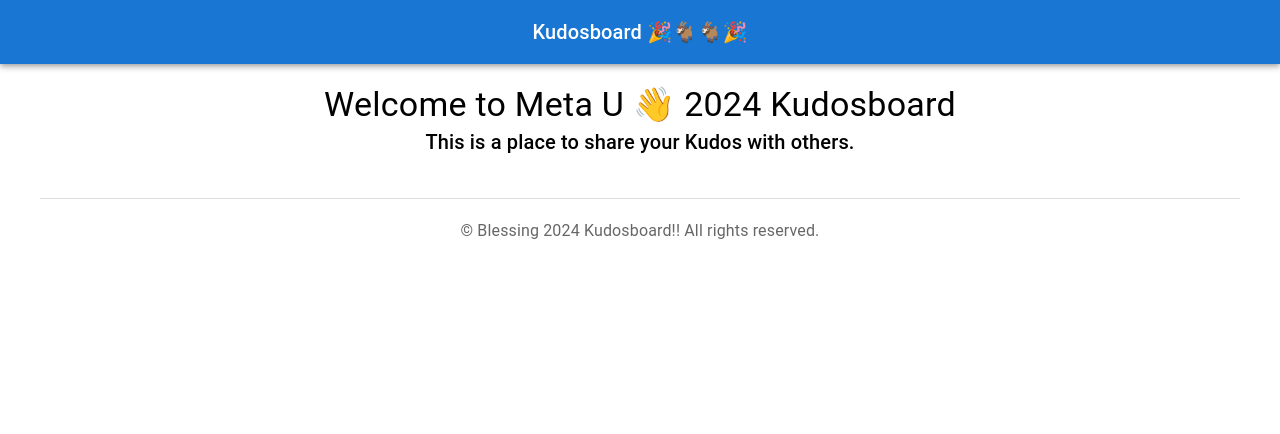
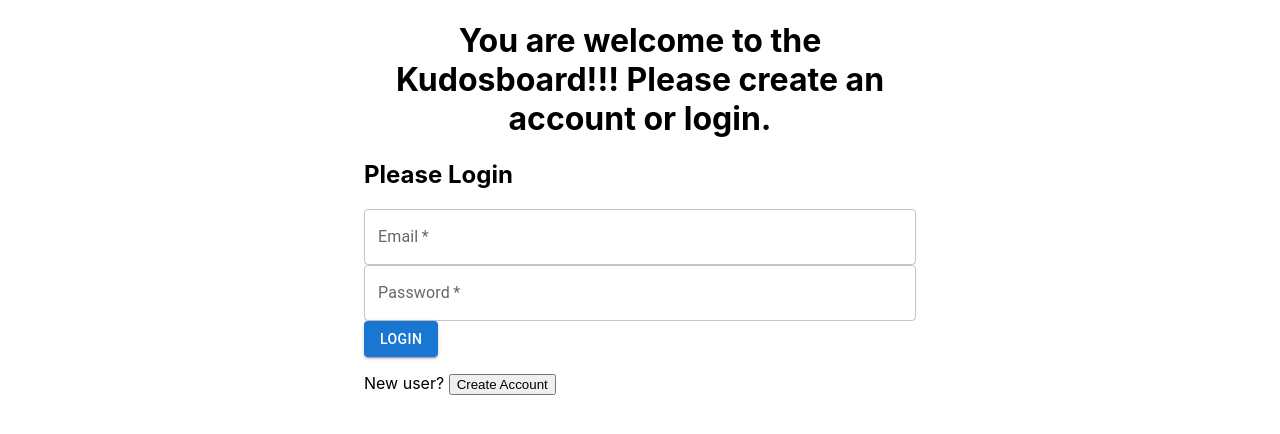
Before and after one commit to BlessingAmoah/Project-3, a React (Create React App) app in the folder kudosboard/: page /Login in a window 1280 px wide. Shown: the top 434 px of the page. Built offline with nearby package versions, Linux system fonts and the light colour scheme; no server answers.

Commit message:
Worked on the Login feature

```diff
--- a/kudosboard/src/App.js
+++ b/kudosboard/src/App.js
@@ -5,7 +5,10 @@ import React, { useState, useEffect } from 'react';
 import Navbar from './components/Navbar';
 import Header from './components/Header';
 import Footer from './components/Footer';
+import Login from './components/Login'
+import useToken from './components/useToken';
 import './App.css';
+
 
 
 const BoardData = [
@@ -39,18 +42,41 @@ const App = () => {
     }
   };
 
+  const { token, setToken, removeToken } = useToken();
+
+
+  if (!token) {
+    return <Login setToken={setToken} />;
+  }
+
+  const handleLogout = () => {
+    removeToken();
+  };
+
+
 
   return (
     <Router>
       <Navbar />
       <Header />
       <Routes>
-        <Route path="/" element={<Dashboard  boards={boards} setBoards={setBoards}/>} />
+        <Route path="/Login" element={<Login />} />
+        <Route path="/dashboard" element={<Dashboard boards={boards} setBoards={setBoards}/>} />
         <Route path="/board/:id" element={<BoardView boards={boards}/>} />
+        <Route
+            path="/"
+            element={<Dashboard onLogout={handleLogout} />}
+          ></Route>
+          <Route
+            path="/dashboard"
+            element={<Dashboard onLogout={handleLogout} />}
+          ></Route>
       </Routes>
       <Footer />
     </Router>
   );
 };
 
+
+
 export default App;
--- /dev/null
+++ b/kudosboard/src/components/Login.js
@@ -0,0 +1,101 @@
+import React, { useState } from 'react';
+import { Container, Grid, TextField, Button } from '@mui/material';
+
+
+async function authenticateUser(credentials, endpoint) {
+    return fetch(`http://localhost:3002/${endpoint}`, {
+      method: 'POST',
+      headers: {
+        'Content-Type': 'application/json'
+      },
+      body: JSON.stringify(credentials)
+    })
+    .then(response => {
+      if (!response.ok) {
+        throw new Error(`Server returned an error: ${response.statusText}`);
+      }
+      const contentType = response.headers.get('content-type');
+      if (contentType && contentType.includes('application/json')) {
+        return response.json();
+      } else {
+        throw new Error(`Server returned an unexpected content type: ${contentType}`);
+      }
+    });
+  }
+
+
+function Login({ setToken }) {
+  const [email, setEmail] = useState('');
+  const [password, setPassword] = useState('');
+  const [isLogin, setIsLogin] = useState(true);
+  const [errorMessage, setErrorMessage] = useState('');
+
+
+
+
+
+  const handleSubmit = async e => {
+    e.preventDefault();
+    setErrorMessage('');
+
+
+
+
+    const endpoint = isLogin ? 'login' : 'signup';
+    const token = await authenticateUser({ email, password }, endpoint);
+    setToken(token);
+  };
+
+  return (
+    <Container maxWidth="sm">
+      <Grid container spacing={2} alignItems="center">
+
+        <Grid item xs={12}>
+        <h1 variant="body1" color="text.secondary" align="center">
+                You are welcome to the Kudosboard!!! Please create an account or login.
+            </h1>
+          <h2>Please Login</h2>
+          <Grid item xs={12}>
+            <form onSubmit={handleSubmit}>
+              <Grid item xs={12}>
+                <TextField
+                  fullWidth
+                  type="email"
+                  label="Email"
+                  variant="outlined"
+                  value={email}
+                  onChange={(e) => setEmail(e.target.value)}
+                  required
+                />
+              </Grid>
+              <Grid item xs={12}>
+                <TextField
+                  fullWidth
+                  type="password"
+                  label="Password"
+                  variant="outlined"
+                  value={password}
+                  onChange={(e) => setPassword(e.target.value)}
+                  required
+                />
+              </Grid>
+              <Grid item xs={12}>
+
+                <Button type="submit" variant="contained" color="primary">
+                {isLogin ? 'Login' : 'Sign up'}
+                </Button>
+              </Grid>
+            </form>
+          </Grid>
+          <p>{isLogin ? 'New user?' : 'Already have an account?'} <button onClick={() => setIsLogin(!isLogin)}>{isLogin ? 'Create Account' : 'Login'}</button></p>
+      {errorMessage && (
+        <p className="error-message">{errorMessage}</p>
+      )}
+        </Grid>
+      </Grid>
+
+    </Container>
+  );
+}
+
+export default Login;
--- /dev/null
+++ b/kudosboard/src/components/useToken.js
@@ -0,0 +1,29 @@
+import { useState } from 'react';
+
+function useToken() {
+
+    const getToken = () =>{
+        const tokenString = sessionStorage.getItem('token');
+        const userToken = JSON.parse(tokenString);
+        return userToken?.token;
+      };
+  const [token, setToken] = useState(getToken());
+
+  const saveToken = userToken =>{
+    sessionStorage.setItem('token', JSON.stringify(userToken));
+    setToken(userToken.token);
+  };
+
+  const removeToken = () =>{
+    sessionStorage.removeItem('token');
+    setToken(null);
+  };
+
+  return {
+    setToken: saveToken,
+    removeToken,
+    token
+  }
+}
+
+export default useToken;
```
Also changed, not shown: 1 other file (tests, documents, lock files or other folders).
